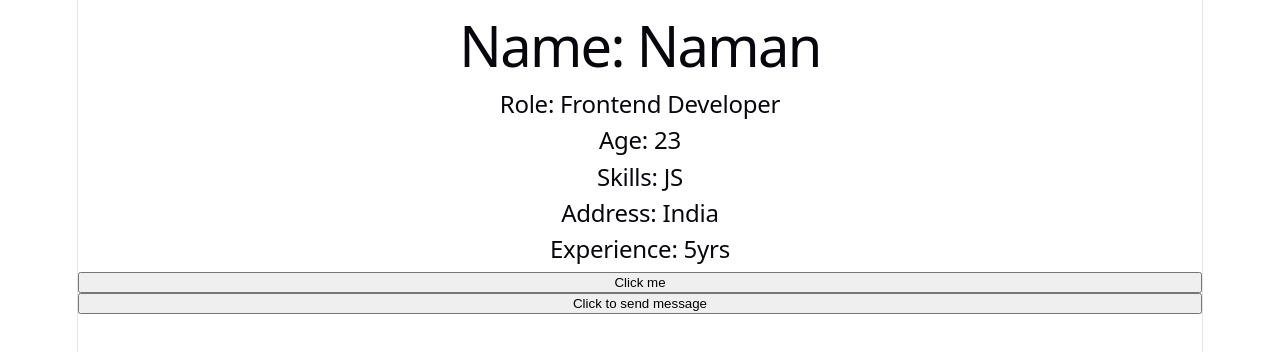
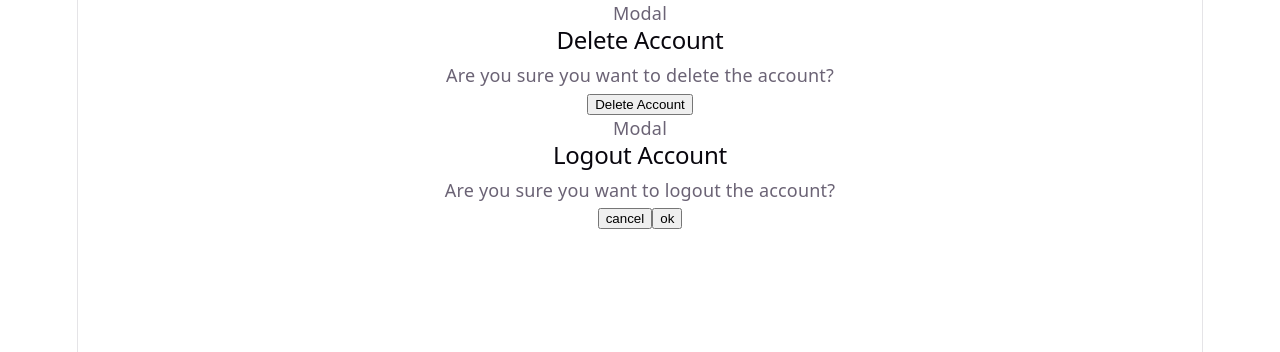
Before and after one commit to telusko-aliens/react-complete-course, a React (Vite) app in the folder module-02-components-and-props/: page / in a window 1280 px wide. Shown: the top 352 px of the page. Built offline with nearby package versions, Linux system fonts and the light colour scheme.

Commit message:
Module 02 Topic 08: JSX as Props

```diff
--- a/module-02-components-and-props/src/App.jsx
+++ b/module-02-components-and-props/src/App.jsx
@@ -1,22 +1,23 @@
-import './App.css'
-import UserProfile from './UserProfile'
-
+import "./App.css";
+import Modal from "./Modal";
 
 function App() {
-
-  function handleClick() {
-    console.log("I was clicked from child component")
-  }
-
-  function onMessage(message) {
-    console.log(message)
-  }
-
   return (
     <>
-      <UserProfile name="Naman" role="Frontend Developer" age={23} skills={['HTML', 'CSS', 'JS', 'React']} address={{ country: 'India', city: 'Mumbai' }} experience='5yrs' click={handleClick} onMessage={onMessage} />
+      <Modal>
+        <h2>Delete Account</h2>
+        <p>Are you sure you want to delete the account?</p>
+        <button>Delete Account</button>
+      </Modal>
+
+      <Modal>
+        <h2>Logout Account</h2>
+        <p>Are you sure you want to logout the account?</p>
+        <button>cancel</button>
+        <button>ok</button>
+      </Modal>
     </>
-  )
+  );
 }
 
-export default App
+export default App;
--- /dev/null
+++ b/module-02-components-and-props/src/Modal.jsx
@@ -0,0 +1,15 @@
+
+function Modal({ children }) {
+    return (
+        <>
+            <div>
+                <div>Modal</div>
+                <div>
+                    {children}
+                </div>
+            </div>
+        </>
+    )
+}
+
+export default Modal
```
